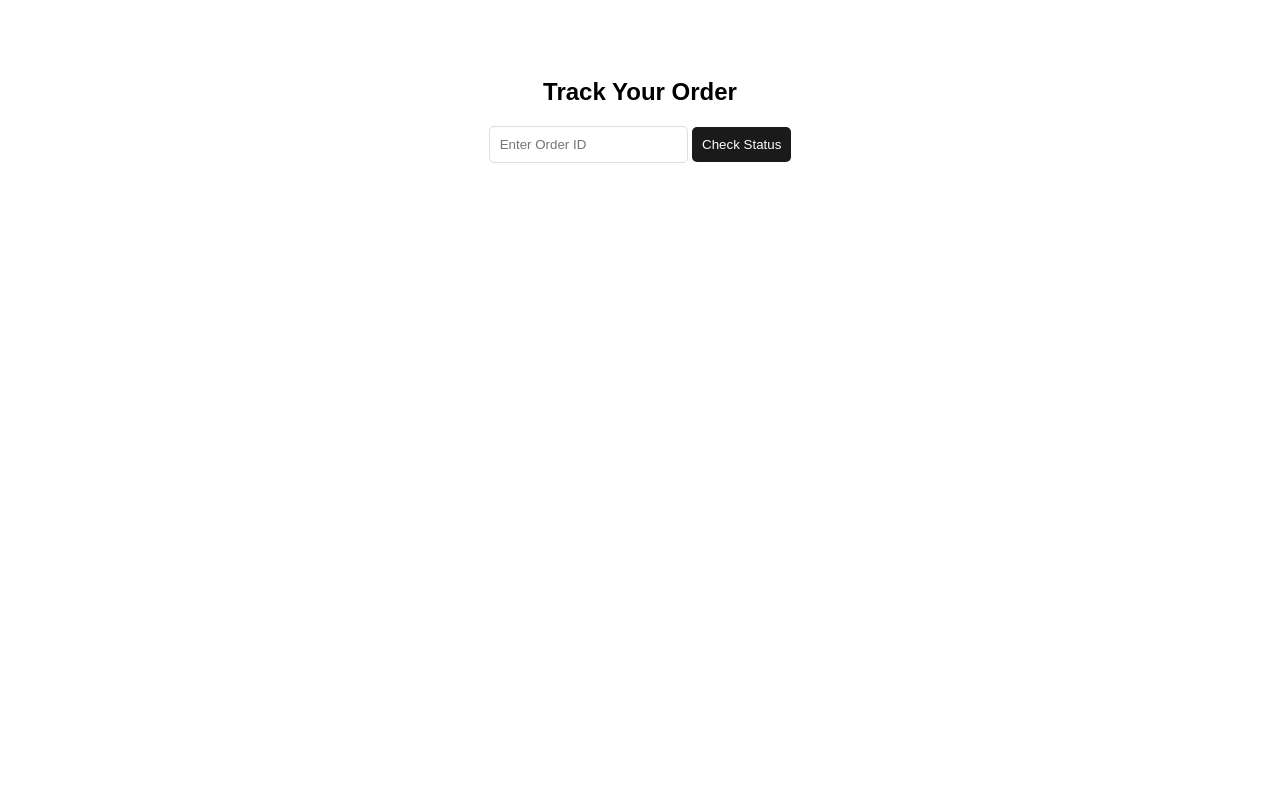
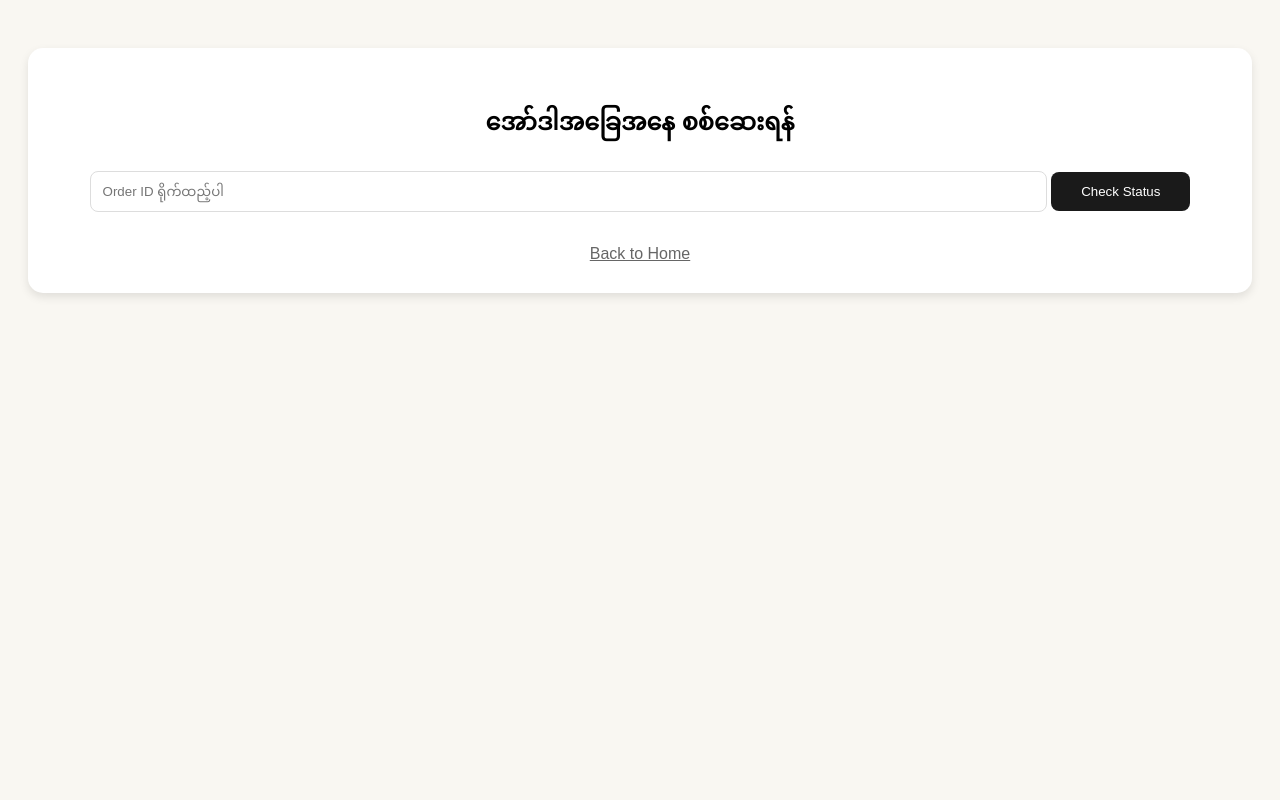
Before and after one commit to roppar22-art/my-drink-shop, a Flask app: page /track in a window 1280 px wide. Run offline with Flask 3, Linux system fonts and the light colour scheme.

Commit message:
Update track.html

```diff
--- a/templates/track.html
+++ b/templates/track.html
@@ -1,14 +1,29 @@
-<div style="text-align:center; padding:50px; font-family: sans-serif;">
-    <h2>Track Your Order</h2>
-    <form method="POST">
-        <input type="number" name="order_id" placeholder="Enter Order ID" style="padding:10px; border-radius:5px; border:1px solid #ddd;">
-        <button type="submit" style="padding:10px; background:#1a1a1a; color:white; border:none; border-radius:5px;">Check Status</button>
-    </form>
-
-    {% if order %}
-    <div style="margin-top:30px; padding:20px; border:1px solid #ddd; border-radius:10px;">
-        <p>Items: <b>{{ order[0] }}</b></p>
-        <p>Status: <b style="color:red;">{{ order[1] }}</b></p>
+<!DOCTYPE html>
+<html>
+<head>
+    <meta name="viewport" content="width=device-width, initial-scale=1.0">
+    <title>Track Order</title>
+    <style>
+        body { font-family: sans-serif; text-align: center; padding: 40px 20px; background: #f9f7f2; }
+        .box { background: white; padding: 30px; border-radius: 15px; box-shadow: 0 4px 10px rgba(0,0,0,0.1); }
+        input { width: 80%; padding: 12px; margin-bottom: 15px; border-radius: 8px; border: 1px solid #ddd; }
+        button { background: #1a1a1a; color: white; border: none; padding: 12px 30px; border-radius: 8px; }
+    </style>
+</head>
+<body>
+    <div class="box">
+        <h2>အော်ဒါအခြေအနေ စစ်ဆေးရန်</h2>
+        <form method="POST">
+            <input type="number" name="order_id" placeholder="Order ID ရိုက်ထည့်ပါ" required>
+            <button type="submit">Check Status</button>
+        </form>
+        {% if res %}
+            <div style="margin-top:30px; padding:20px; border-top:1px solid #eee;">
+                <p>ပစ္စည်းများ: <b>{{ res[0] }}</b></p>
+                <p>အခြေအနေ: <b style="color:{% if res[1]=='Cancelled' %}red{% else %}green{% endif %}">{{ res[1] }}</b></p>
+            </div>
+        {% endif %}
+        <br><a href="/" style="color:#666">Back to Home</a>
     </div>
-    {% endif %}
-</div>
+</body>
+</html>
```
